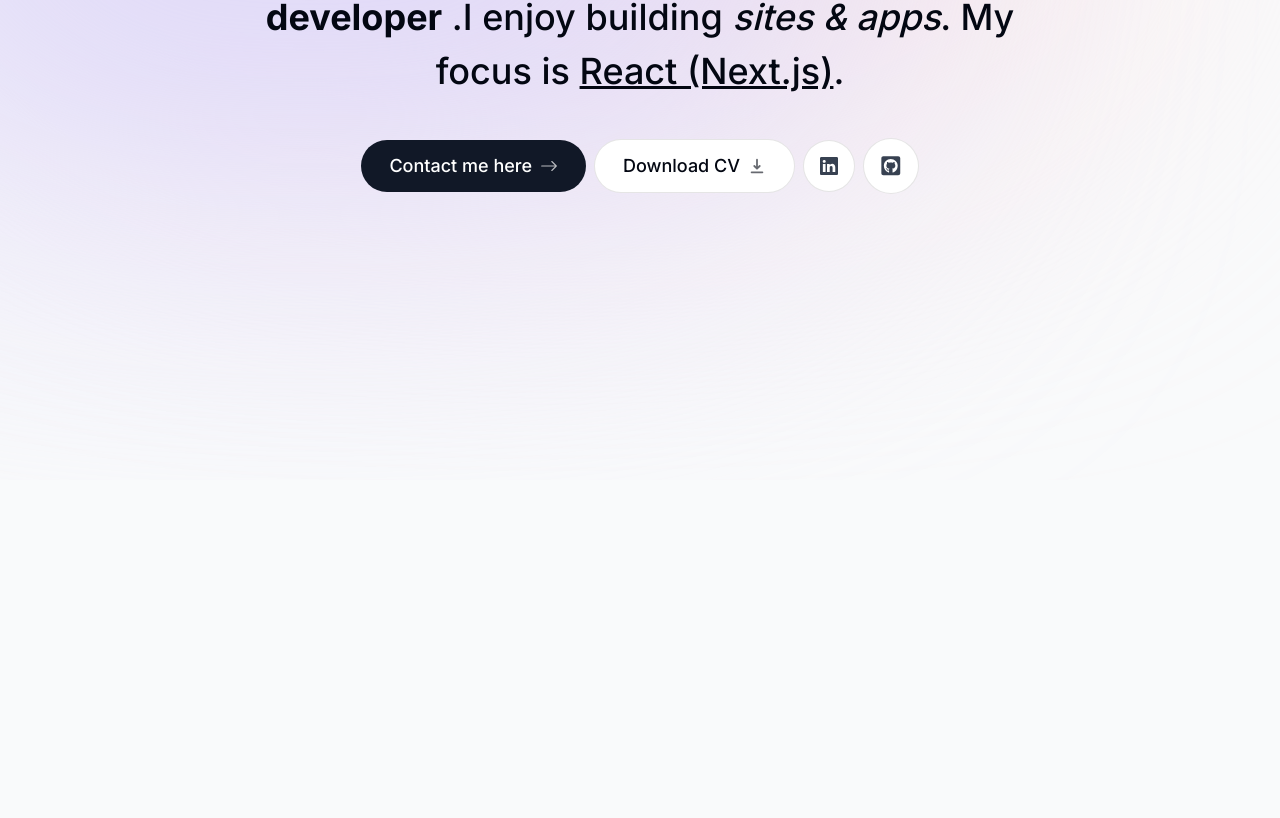
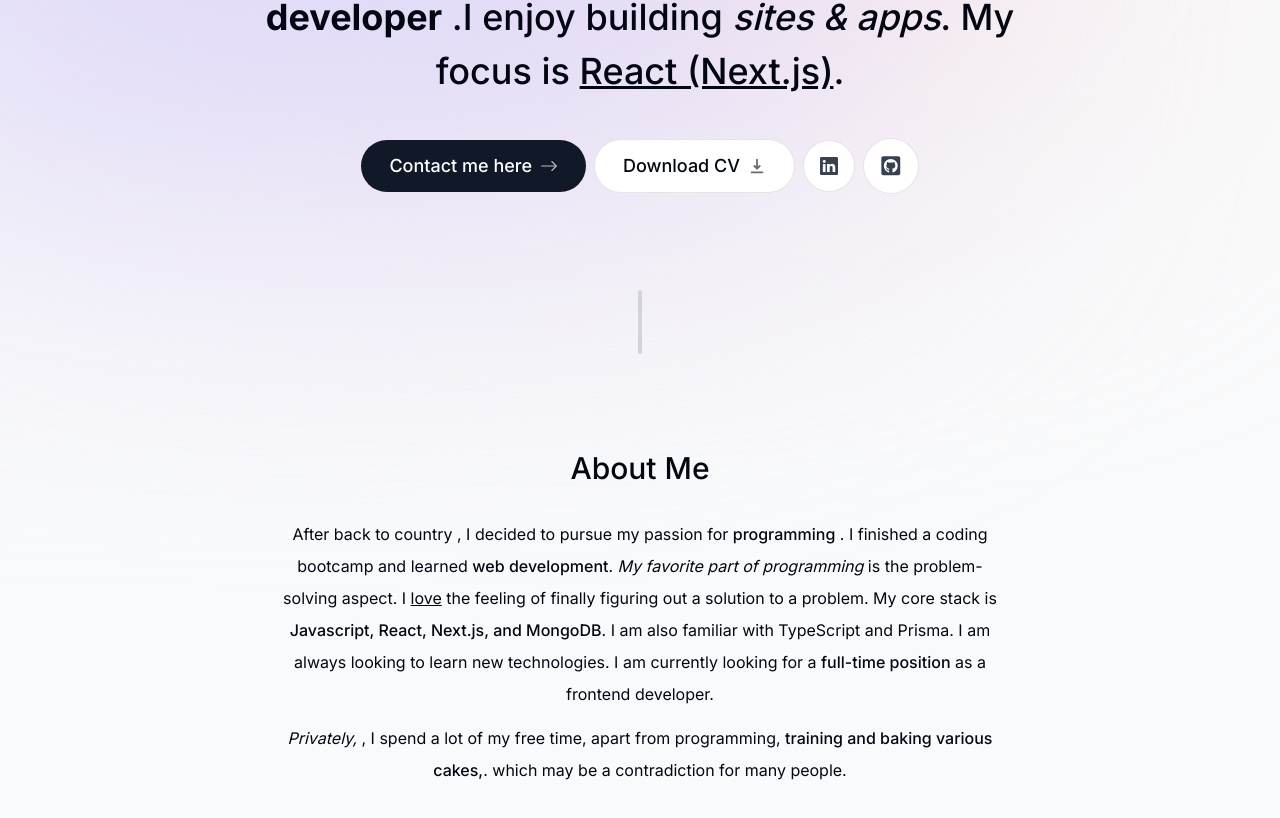
Before and after one commit to sn0rii/portfolio2, a Next.js app: page / in a window 1280 px wide. Shown: the part 320-1138 px from the top of the page. Before the commit the page ends 800 px from the top, so only its background shows below. Built offline with nearby package versions, Linux system fonts and the light colour scheme.

Commit message:
About me section done + heading component created

```diff
--- a/app/page.tsx
+++ b/app/page.tsx
@@ -1,9 +1,13 @@
+import About from "@/components/about";
 import Intro from "@/components/intro";
+import SectionDivider from "@/components/section-divider";
 
 export default function Home() {
   return (
     <main className="flex flex-col items-center px-4">
       <Intro />
+      <SectionDivider />
+      <About />
     </main>
   );
 }
--- /dev/null
+++ b/components/about.tsx
@@ -0,0 +1,40 @@
+"use client";
+
+import SectionHeading from "./section-heading";
+import { motion } from "framer-motion";
+
+export default function About() {
+  return (
+    <motion.section
+      className="mb-28 max-w-[45rem] text-center leading-8 sm:mb-40"
+      initial={{ opacity: 0, y: 100 }}
+      animate={{ opacity: 1, y: 0 }}
+      transition={{ delay: 0.175 }}
+    >
+      <SectionHeading>About me</SectionHeading>
+      <p className="mb-3">
+        After back to country , I decided to pursue my passion for{" "}
+        <span className="font-medium">programming</span> . I finished a coding
+        bootcamp and learned{" "}
+        <span className="font-medium"> web development</span>.{" "}
+        <span className="italic">My favorite part of programming</span> is the
+        problem-solving aspect. I <span className="underline">love</span> the
+        feeling of finally figuring out a solution to a problem. My core stack
+        is{" "}
+        <span className="font-medium">
+          Javascript, React, Next.js, and MongoDB
+        </span>
+        . I am also familiar with TypeScript and Prisma. I am always looking to
+        learn new technologies. I am currently looking for a{" "}
+        <span className="font-medium">full-time position</span> as a frontend
+        developer.
+      </p>
+      <p>
+        <span className="italic">Privately, </span>, I spend a lot of my free
+        time, apart from programming,{" "}
+        <span className="font-medium">training and baking various cakes,</span>.
+        which may be a contradiction for many people.
+      </p>
+    </motion.section>
+  );
+}
--- a/components/intro.tsx
+++ b/components/intro.tsx
@@ -49,7 +49,7 @@ export default function Intro() {
         </div>
       </div>
 
-      <motion.p
+      <motion.h1
         className="mb-10 mt-4 px4 text-2xl font-medium !leading-[1.5] sm:text-4xl"
         initial={{ opacity: 0, y: 100 }}
         animate={{ opacity: 1, y: 0 }}
@@ -58,7 +58,7 @@ export default function Intro() {
         <span className="font-bold"> frontend developer</span> .I enjoy building{" "}
         <span className="italic">sites & apps</span>. My focus is{" "}
         <span className="underline">React (Next.js)</span>.
-      </motion.p>
+      </motion.h1>
 
       <motion.div
         className="flex flex-col sm:flex-row items-center justify-center gap-2 px-4 text-lg font-medium"
--- /dev/null
+++ b/components/section-divider.tsx
@@ -0,0 +1,13 @@
+"use client";
+import { motion } from "framer-motion";
+
+export default function SectionDivider() {
+  return (
+    <motion.div
+      className="bg-gray-300 my-24 h-16 w-1 rounded-full hidden sm:block "
+      initial={{ opacity: 0, y: 100 }}
+      animate={{ opacity: 1, y: 0 }}
+      transition={{ delay: 0.125 }}
+    ></motion.div>
+  );
+}
--- /dev/null
+++ b/components/section-heading.tsx
@@ -0,0 +1,7 @@
+type SectionHeadingProps = {
+  children: React.ReactNode;
+};
+
+export default function SectionHeading({ children }: SectionHeadingProps) {
+  return <h2 className="text-3xl font-medium capitalize mb-8">{children}</h2>;
+}
```
